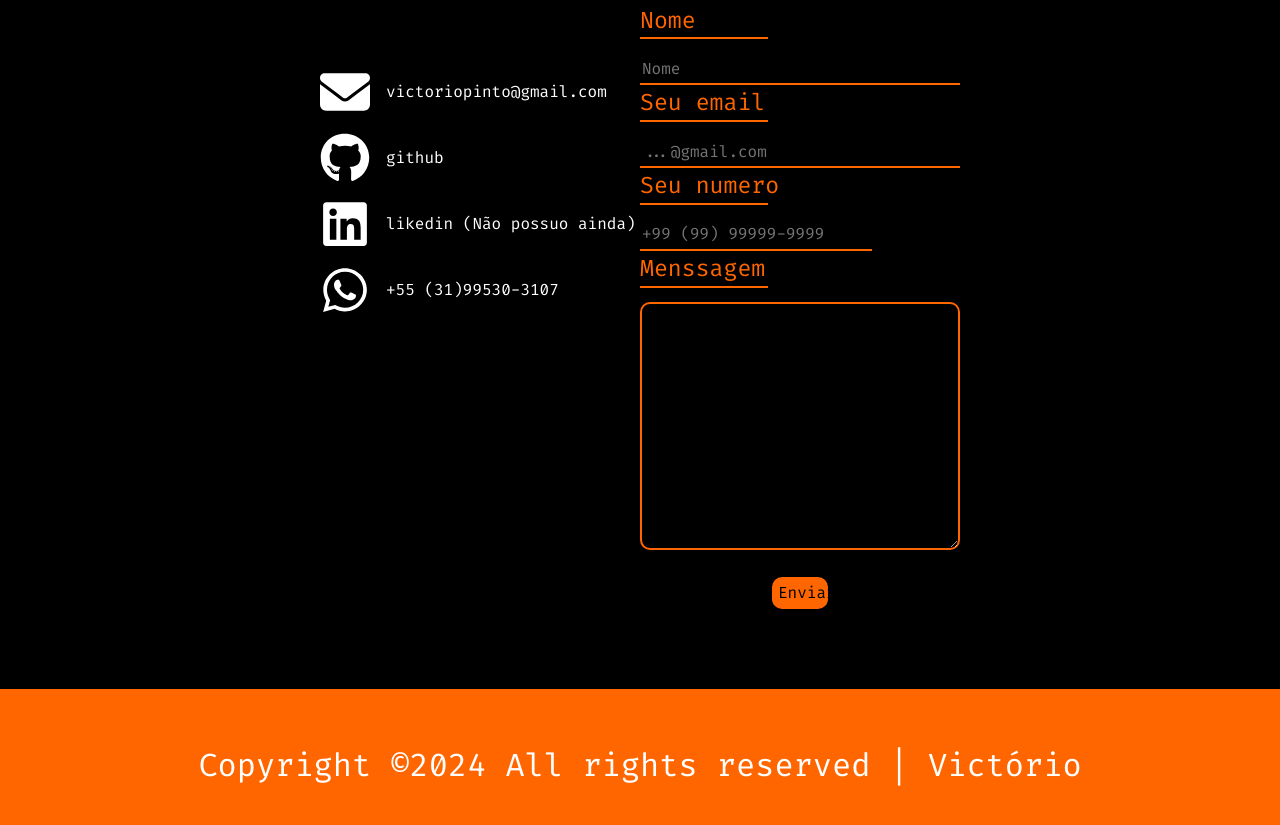
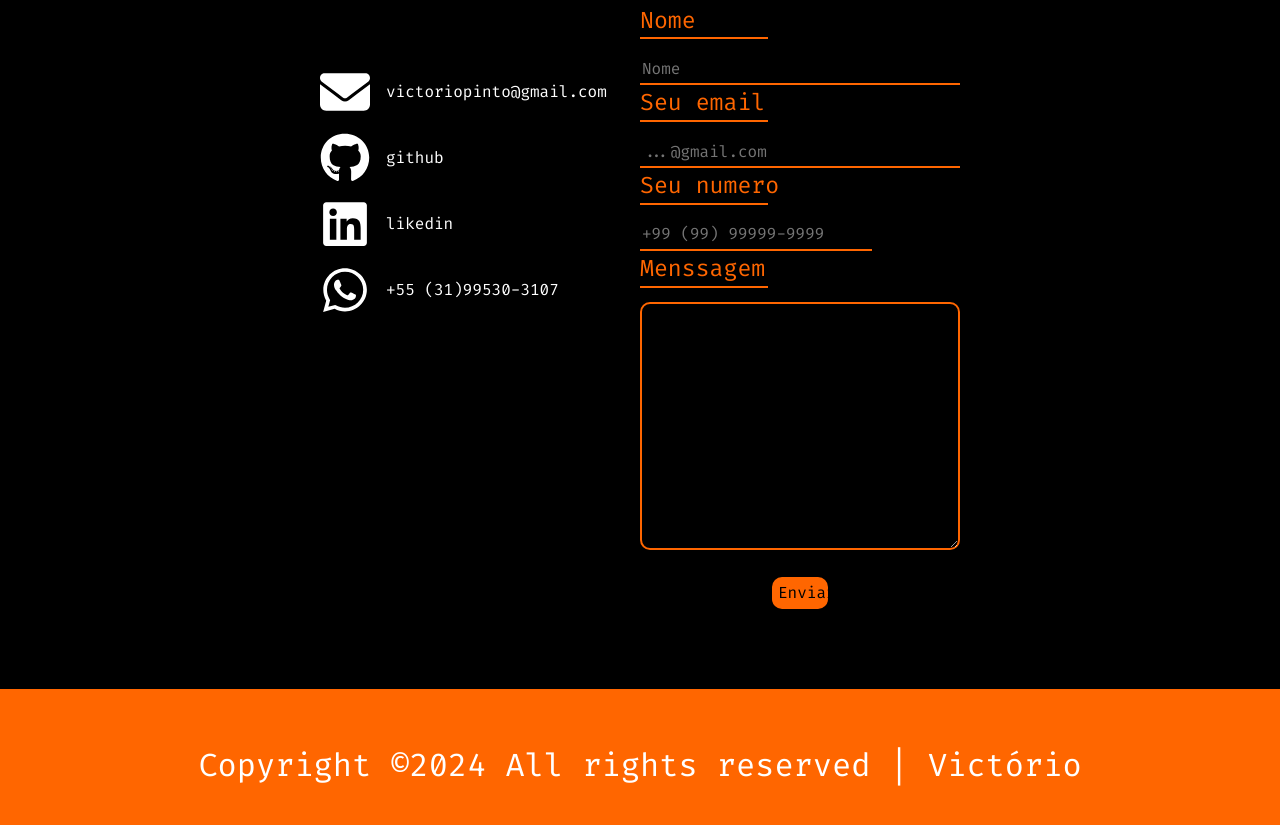
Before and after one commit to VictorioPinto/portifolio, a plain HTML site: page index.html in a window 1280 px wide. Shown: the part 3209-4034 px from the top of the page. Drawn offline with nearby package versions, Linux system fonts and the light colour scheme.

Commit message:
Update index.html

```diff
--- a/index.html
+++ b/index.html
@@ -434,7 +434,7 @@ font-family: 'Fira Code', monospace;
                   d="M416 32H31.9C14.3 32 0 46.5 0 64.3v383.4C0 465.5 14.3 480 31.9 480H416c17.6 0 32-14.5 32-32.3V64.3c0-17.8-14.4-32.3-32-32.3zM135.4 416H69V202.2h66.5V416zm-33.2-243c-21.3 0-38.5-17.3-38.5-38.5S80.9 96 102.2 96c21.2 0 38.5 17.3 38.5 38.5 0 21.3-17.2 38.5-38.5 38.5zm282.1 243h-66.4V312c0-24.8-.5-56.7-34.5-56.7-34.6 0-39.9 27-39.9 54.9V416h-66.4V202.2h63.7v29.2h.9c8.9-16.8 30.6-34.5 62.9-34.5 67.2 0 79.7 44.3 79.7 101.9V416z"
                 />
               </svg>
-              <a href=""> likedin (Não possuo ainda)</a>
+              <a href="https://www.linkedin.com/in/vict%C3%B3rio-pinto-a3aaa62b2/"> likedin </a>
             </li>
             <li>
               <svg
```
